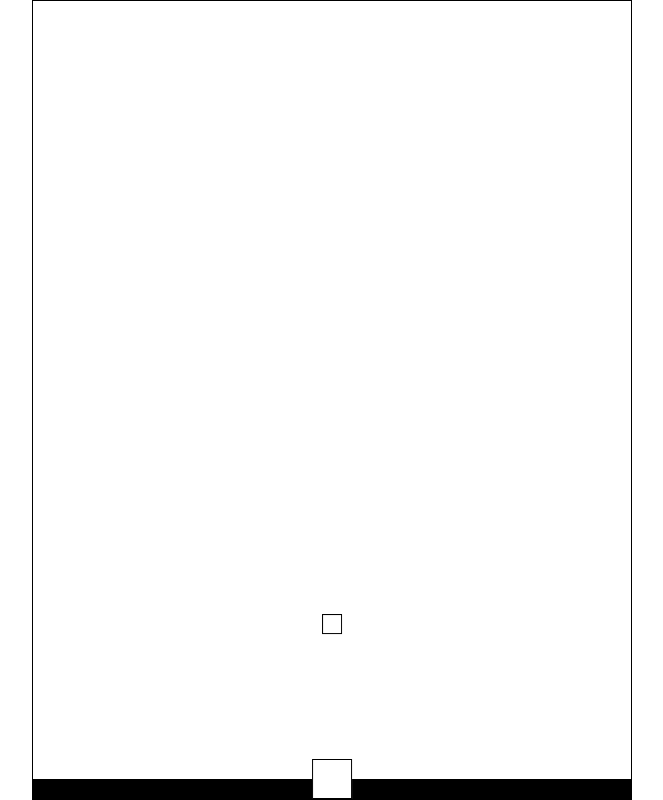
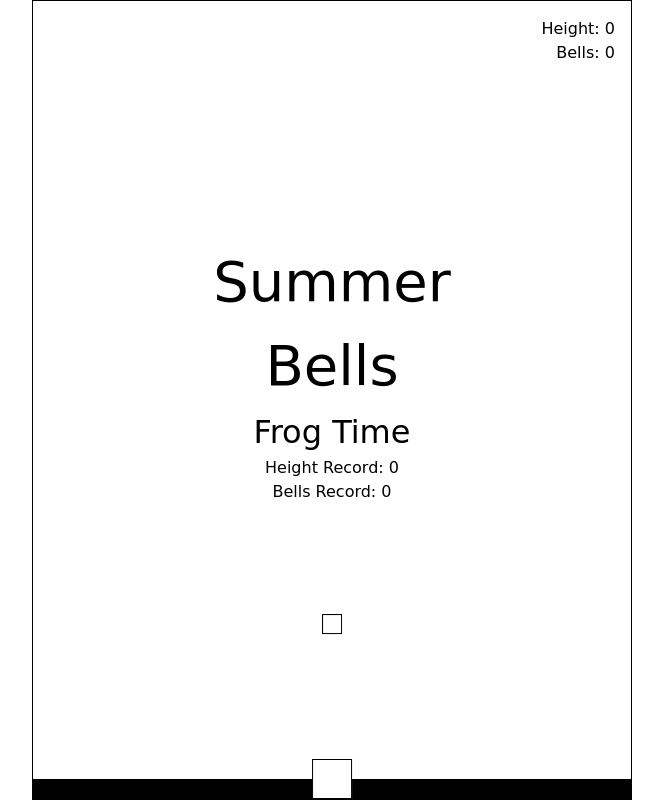
Before and after one commit to bernard-rodrigues/summerbells, a plain HTML site: page index.html in a window 1280 px wide. Shown: the whole page, without its empty margins (308-971 px from the left). Drawn offline with Linux system fonts and the light colour scheme; a web font is replaced by a local one.

Commit message:
feat: game basics

```diff
--- a/index.html
+++ b/index.html
@@ -4,11 +4,24 @@
     <meta charset="UTF-8">
     <meta name="viewport" content="width=device-width, initial-scale=1.0">
     <link rel="stylesheet" href="./styles/style.css">
+    <link rel="preconnect" href="https://fonts.googleapis.com">
+    <link rel="preconnect" href="https://fonts.gstatic.com" crossorigin>
+    <link href="https://fonts.googleapis.com/css2?family=Schoolbell&display=swap" rel="stylesheet">
     <title>Winter Bells</title>
 </head>
 <body>
     <main>
         <div id="container">
+            <div id="title">
+                <h1>Summer Bells</h1>
+                <h2>Frog Time</h2>
+                <h3 id="height-record"></h3>
+                <h3 id="bells-record"></h3>
+            </div>
+            <div id="score">
+                <div id="height-score"></div>
+                <div id="bells-score"></div>
+            </div>
             <div id="rabbit"></div>
             <div id="floor"></div>
         </div>
--- a/script.js
+++ b/script.js
@@ -1,17 +1,19 @@
 document.addEventListener('DOMContentLoaded', () => {
     // --- Constants and Initial Variables ---
+    const fps = 60;
     const rabbitStartHeight = 0; // Initial vertical position of the rabbit (percentage of container height).
-    const rabbitStartLeft = 50;  // Initial horizontal position of the rabbit (percentage of container width).
+    const rabbitStartLeft = 50;   // Initial horizontal position of the rabbit (percentage of container width).
     const jumpSpeed = 0.15;       // Initial upward speed of the rabbit during a jump (% of container height per millisecond).
     const horizontalSpeed = 1;   // Speed of the rabbit's horizontal movement (% of container width per frame).
-    const gravity = 0.0005;      // Downward acceleration affecting the rabbit during a jump (% of container height per millisecond squared).
-    const boostFactor = 2;    // Multiplier applied to the jump speed when a collision occurs.
-    let jumpAnimationId;         // ID of the requestAnimationFrame used for the jump animation.
-    let isJumping = false;       // Boolean flag to track if the rabbit is currently jumping.
-    let keysPressed = {};        // Object to store the state of pressed keys for horizontal movement.
+    const gravity = 0.0005;       // Downward acceleration affecting the rabbit during a jump (% of container height per millisecond squared).
+    const boostFactor = 2;      // Multiplier applied to the jump speed when a collision occurs.
+    let jumpAnimationId;        // ID of the requestAnimationFrame used for the jump animation.
+    let isJumping = false;      // Boolean flag to track if the rabbit is currently jumping.
+    let keysPressed = {};       // Object to store the state of pressed keys for horizontal movement.
 
     let bellsPoints = 0;
     let bellsList = [];
+    let maxHeightScore = 0;
 
     // --- DOM Element References ---
     const container = document.getElementById('container');
@@ -22,6 +24,18 @@ document.addEventListener('DOMContentLoaded', () => {
     const floor = document.getElementById('floor'); // Reference to the floor element.
     floor.style.bottom = "0";
 
+    const bellsScore = document.getElementById('bells-score');
+    bellsScore.innerText = "Bells: 0";
+
+    const heightScore = document.getElementById('height-score');
+    heightScore.innerText = "Height: 0";
+
+    const title = document.getElementById('title');
+
+    const heightRecordDisplay = document.getElementById('height-record');
+    const bellsRecordDisplay = document.getElementById('bells-record');
+
+
     /**
      * Resets the game to its initial
      */
@@ -30,15 +44,41 @@ document.addEventListener('DOMContentLoaded', () => {
         rabbit.style.bottom = `${rabbitStartHeight}%`; // Set the initial vertical position (on the ground).
         rabbit.style.transform = "translateX(-50%)";
 
-        const container = document.getElementById('container')
-        const containerChildren = Array.from(container.children).filter(child => child.id !== 'rabbit' && child.id !== 'floor');
+        const containerChildren = Array.from(container.children).filter(child =>
+            child.id !== 'rabbit' &&
+            child.id !== 'floor' &&
+            child.id !== 'height-score' &&
+            child.id !== 'bells-score' &&
+            child.id !== 'score' &&
+            child.id !== 'title');
         containerChildren.forEach(child => {
             child.remove();
-        })
+        });
+
+        const heightRecord = localStorage.getItem('heightRecord') ? parseFloat(localStorage.getItem('heightRecord')) : 0;
+        const bellsRecord = localStorage.getItem('bellsRecord') ? parseInt(localStorage.getItem('bellsRecord')) : 0;
+
+        if (maxHeightScore > heightRecord){
+            localStorage.setItem('heightRecord', maxHeightScore.toFixed(2));
+        }
+
+        if (bellsPoints > bellsRecord){
+            localStorage.setItem('bellsRecord', bellsPoints.toFixed(0));
+        }
+
+        // Retrieve and display the updated records
+        const updatedHeightRecord = localStorage.getItem('heightRecord') ? localStorage.getItem('heightRecord') : "0";
+        const updatedBellsRecord = localStorage.getItem('bellsRecord') ? localStorage.getItem('bellsRecord') : "0";
+
+        heightRecordDisplay.innerText = `Height Record: ${updatedHeightRecord}`;
+        bellsRecordDisplay.innerText = `Bells Record: ${updatedBellsRecord}`;
 
         bellsPoints = 0;
+        maxHeightScore = 0;
         bellsList = [];
         floor.style.bottom = "0";
+        bellsScore.innerText = "Bells: 0";
+        heightScore.innerText = "Height: 0";
         addBell();
     }
 
@@ -47,7 +87,7 @@ document.addEventListener('DOMContentLoaded', () => {
      * Add a new bell to container
      * @param {number} bottom - Bell height according to container
      */
-    const addBell = (bottom) => {
+    const addBell = (bottom, collidedLeft, collidedBottom) => {
         const newBell = document.createElement('div');
         bellsList.push(newBell);
 
@@ -55,12 +95,16 @@ document.addEventListener('DOMContentLoaded', () => {
 
         container.appendChild(newBell);
 
-        newBell.style.bottom = `${bottom ? bottom : 20}%`;
-        newBell.style.left = `${bottom ? Math.random() * 100 : 50}%`;
+        const newLeft = bottom ? Math.random() * 100 : 50;
+        const newBottom = bottom ? bottom : 20;
+
+        newBell.style.left = `${newLeft}%`;
+        newBell.style.bottom = `${newBottom}%`;
+
 
         let bellToDelete;
 
-        while(bellsList.length > 10){
+        while (bellsList.length > 10) {
             bellToDelete = bellsList.shift();
             bellToDelete.remove();
         }
@@ -84,18 +128,32 @@ document.addEventListener('DOMContentLoaded', () => {
     }
 
     /**
-        * Animates the rabbit's jump, applying physics and collision detection.
+     * Animates the rabbit's jump, applying physics and collision detection, targeting ~60fps.
      * @param {number} initialTime - The timestamp when the jump started (performance.now()).
      * @param {number} [initialHeight=0] - The initial vertical position of the rabbit at the start of this jump cycle (percentage).
      * @param {number} [initialVelocity=jumpSpeed] - The initial upward velocity of the rabbit for this jump cycle (% per millisecond).
+     * @param {number} [lastFrameTime=0] - The timestamp of the previous animation frame.
+     * @param {number} [targetInterval=1000/fps] - The target time interval between frames (in milliseconds for ~60fps).
+     * @param {number} [lastRabbitHeight=initialHeight] - The last recorded height of the rabbit.
      */
-    const jump = (initialTime, initialHeight = 0, initialVelocity = jumpSpeed, lastRabbitHeight = initialHeight) => {
+    const jump = (initialTime, initialHeight = 0, initialVelocity = jumpSpeed, lastFrameTime = 0, targetInterval = 1000 / fps, lastRabbitHeight = initialHeight) => {
         const currentTime = performance.now(); // Get the current timestamp.
+        const elapsedSinceLastFrame = currentTime - lastFrameTime;
+
+        if (elapsedSinceLastFrame >= targetInterval) {
             const t = currentTime - initialTime;   // Calculate the elapsed time since the jump started.
             const height = initialHeight + initialVelocity * t - 0.5 * (gravity * Math.pow(t, 2)); // Calculate the current vertical position using the MUV formula.
 
+            maxHeightScore = height > maxHeightScore ? height : maxHeightScore;
+            heightScore.innerText = `Height: ${maxHeightScore.toFixed(2)}`;
+            title.style.opacity = height < 100 ? 1 - height/100 : 0;
+            title.style.top = height < 100 ? `${30 - 15*(height/100)}%` : "0";
+
             const bells = document.getElementsByClassName('bell'); // Get all elements with the class 'bell'.
             let collidedBell = null; // Variable to store the bell that the rabbit collided with (if any).
+
+            const lightness = height < 10000 ? 100 - (height/10000)*100 : 0;
+            container.style.backgroundColor = `hsl(200, 100%, ${lightness.toFixed(2)}%)`;
 
             // Iterate through all the 'bell' elements to check for collision with the rabbit.
             for (let i = 0; i < bells.length; i++) {
@@ -114,7 +172,7 @@ document.addEventListener('DOMContentLoaded', () => {
             } else if (keysPressed['d'] || keysPressed['ArrowRight']) {
                 currentHorizontalPosition = Math.min(currentHorizontalPosition + horizontalSpeed, 100); // Move right, ensuring it doesn't go beyond 100%.
                 rabbit.style.transform = "translateX(-50%) rotate(15deg)";
-        }else{
+            } else {
                 rabbit.style.transform = "translateX(-50%)";
             }
 
@@ -123,33 +181,35 @@ document.addEventListener('DOMContentLoaded', () => {
             // Handle collision with a bell.
             if (collidedBell) {
                 bellsPoints += 1;
+                bellsScore.innerText = `Bells: ${bellsPoints}`;
+
+                addBell(80 + Math.random()*20);
+                addBell(100 + Math.random()*20);
 
                 collidedBell.remove(); // Remove the collided bell from the DOM.
                 cancelAnimationFrame(jumpAnimationId); // Stop the current jump animation frame.
                 // Start a new jump animation with the current bottom position as the initial height and an increased jump speed.
-            addBell(90);
-            addBell(120);
+
                 jumpAnimationId = requestAnimationFrame(() => jump(performance.now(), height, jumpSpeed * boostFactor));
-        }
-
-        else if (height >= 60) {
+                return; // Important: Exit the current frame execution after collision and restart.
+            } else if (height >= 60) {
                 const container = document.getElementById('container');
                 const currentContainerChildren = Array.from(container.children).filter(child => child.id !== 'rabbit');
 
                 const heightDifference = height - lastRabbitHeight; // Calcula a diferença de altura desde o último frame
 
-            for(let i = 0; i < currentContainerChildren.length; i++){
+                for (let i = 0; i < currentContainerChildren.length; i++) {
                     const currentBottom = parseFloat(currentContainerChildren[i].style.bottom) || 0;
                     currentContainerChildren[i].style.bottom = `${currentBottom - heightDifference}%`; // Aplica a diferença (pode ser negativa se o coelho estiver descendo)
                 }
                 rabbit.style.bottom = '60%';
-            jumpAnimationId = requestAnimationFrame(() => jump(initialTime, initialHeight, initialVelocity, height)); // Request the next animation frame for the jump.
+                jumpAnimationId = requestAnimationFrame(() => jump(initialTime, initialHeight, initialVelocity, currentTime, targetInterval, height)); // Request the next animation frame for the jump.
             }
             // Continue the jump animation as long as the rabbit is above or at the ground.
             else if (height >= 0) {
                 rabbit.style.bottom = `${height}%`; // Update the rabbit's vertical position in the DOM.
                 floor.style.bottom = "0"; // Ensure the floor is set to the ground.
-            jumpAnimationId = requestAnimationFrame(() => jump(initialTime, initialHeight, initialVelocity, height)); // Request the next animation frame for the jump.
+                jumpAnimationId = requestAnimationFrame(() => jump(initialTime, initialHeight, initialVelocity, currentTime, targetInterval, height)); // Request the next animation frame for the jump.
             }
             // The jump has ended (rabbit has returned to or gone below the ground).
             else {
@@ -158,6 +218,11 @@ document.addEventListener('DOMContentLoaded', () => {
                 jumpAnimationId = null; // Reset the animation ID.
                 isJumping = false; // Reset the jumping flag.
                 resetGame();
+                return; // Ensure the animation loop ends here.
+            }
+        } else {
+            // If the target interval hasn't elapsed, request the next frame without updating the game state.
+            jumpAnimationId = requestAnimationFrame((newTime) => jump(initialTime, initialHeight, initialVelocity, lastFrameTime, targetInterval, lastRabbitHeight));
         }
     };
 
@@ -178,6 +243,9 @@ document.addEventListener('DOMContentLoaded', () => {
         // If the pressed key is 'a', 'ArrowLeft', 'd', or 'ArrowRight', mark it as pressed.
         if (key === 'a' || key === 'ArrowLeft' || key === 'd' || key === 'ArrowRight') {
             keysPressed[key] = true;
+        } else if ((key === ' ' || key === 'Spacebar') && !isJumping){
+            isJumping = true; // Set the jumping flag to true.
+            jump(performance.now(), rabbitStartHeight, jumpSpeed); // Start the jump animation.
         }
     });
 
@@ -190,5 +258,5 @@ document.addEventListener('DOMContentLoaded', () => {
         }
     });
 
-    addBell();
+    resetGame();
 });
--- a/styles/style.css
+++ b/styles/style.css
@@ -11,6 +11,11 @@
     }
 }
 
+*{
+    font-family: "Schoolbell", cursive;
+    font-weight: 400;
+    font-style: normal;
+}
 
 main{
     display: flex;
@@ -23,6 +28,30 @@ main{
     border: solid 1px black;
     position: relative;
     overflow: hidden;
+}
+
+#title{
+    position: absolute;
+    top: 30%;
+    left: 50%;
+    transform: translateX(-50%);
+    text-align: center;
+}
+
+#title h1{
+    font-size: 3.5rem;
+}
+
+#title h2{
+    font-size: 2rem;
+}
+
+#score{
+    position: absolute;
+    top: 0;
+    right: 0;
+    text-align: right;
+    padding: 1rem;
 }
 
 #rabbit{
@@ -45,6 +74,7 @@ main{
     transform: translateX(-50%);
     bottom: 20%;
     animation: bounce 1s infinite ease-out;
+    background-color: white;
 }
 
 #test{
```
Lines whose indentation alone changed are shown as unchanged.
